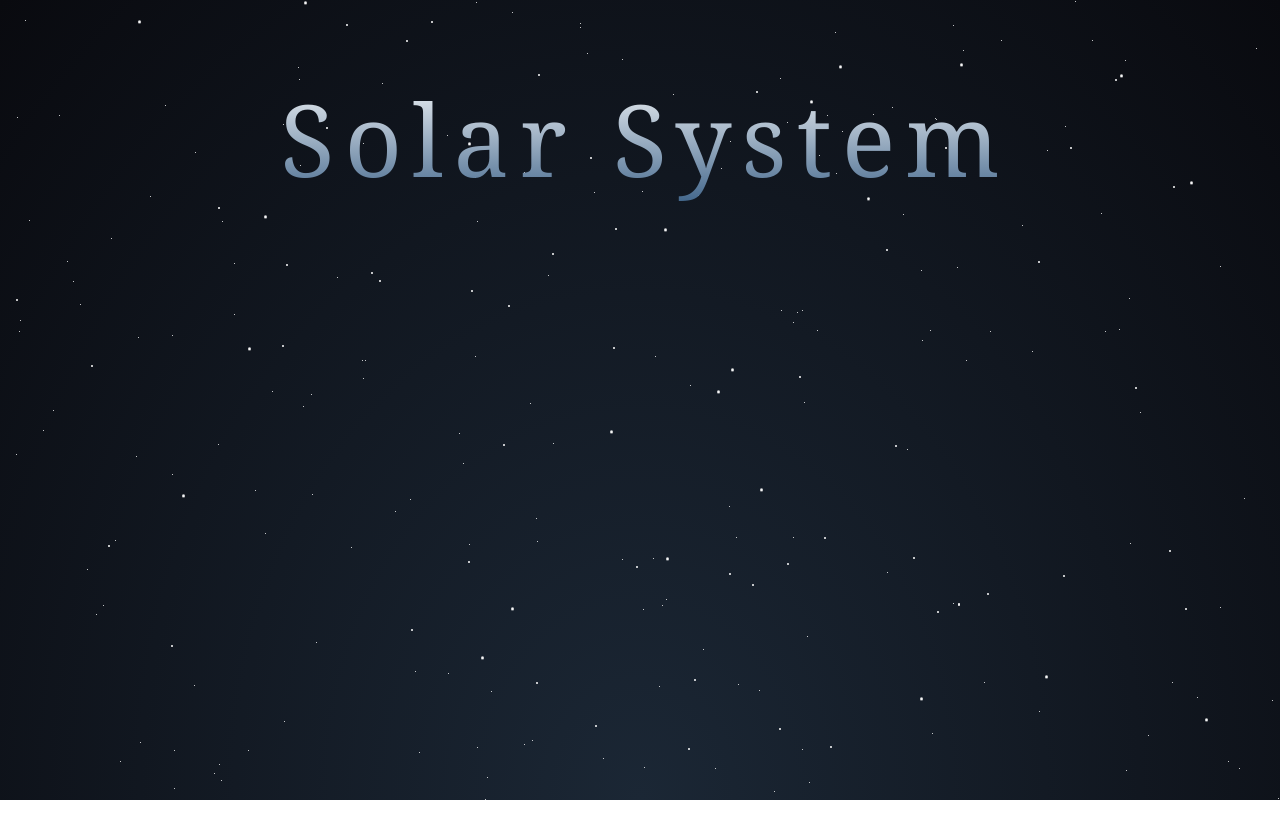
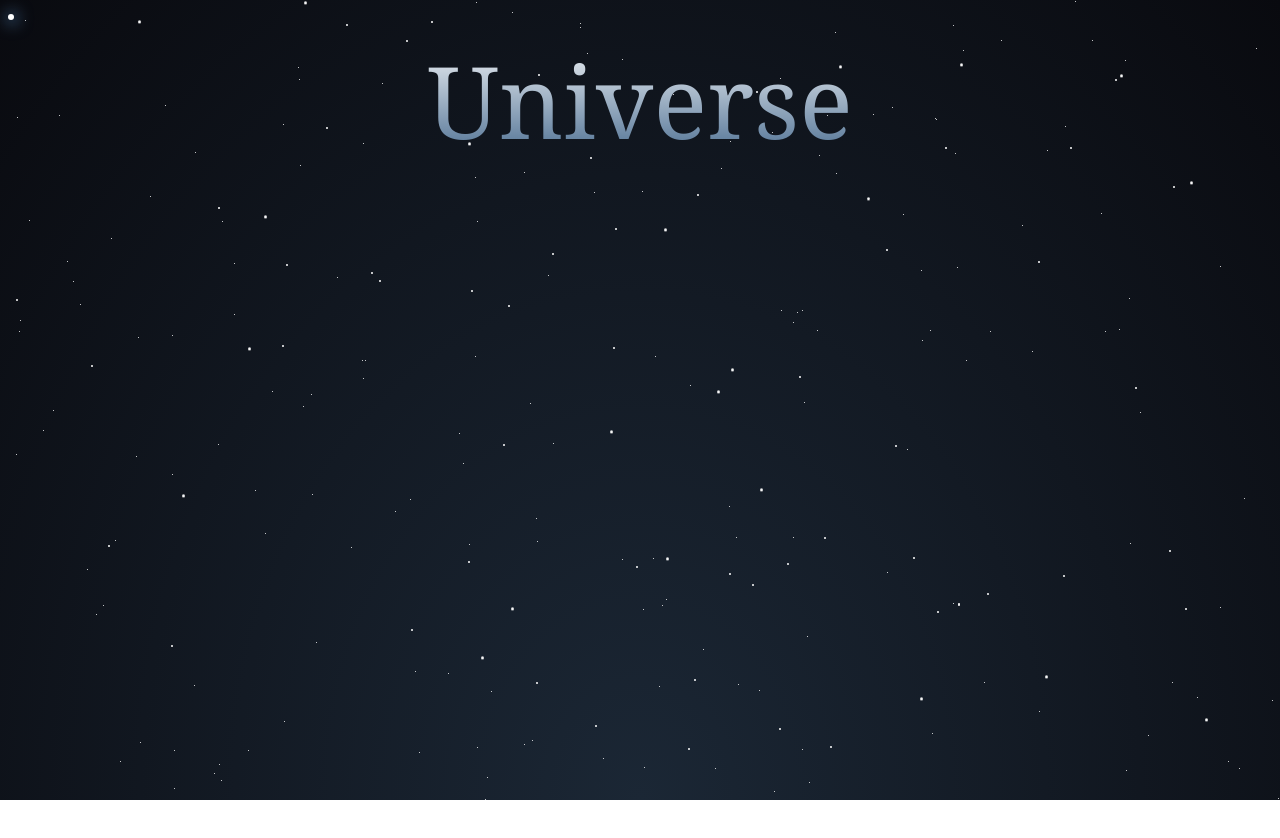
Before and after one commit to RodrigoReis12/stars, a plain HTML site: page index.html in a window 1280 px wide. Shown: the top 838 px of the page. Drawn offline with Linux system fonts and the light colour scheme.

Commit message:
upload javascript

```diff
--- a/index.html
+++ b/index.html
@@ -1,5 +1,5 @@
 <!DOCTYPE html>
-<html lang="en">
+<html lang="pt-br">
 <head>
     <meta charset="UTF-8">
     <meta http-equiv="X-UA-Compatible" content="IE=edge">
@@ -13,9 +13,13 @@
         <div id="stars"></div>
         <div id="stars2"></div>
         <div id="stars3"></div>
+        <div class="point"></div>
         <div id="title">
-            <span>Solar System</span>
+            <span>Universe</span>
         </div>
+
+
+        <script src="script.js"></script>
     </section>
 </body>
 </html>
--- /dev/null
+++ b/script.js
@@ -0,0 +1,9 @@
+window.addEventListener('mousemove', (e) => {
+    let posX = e.clientX;
+    let posY = e.clientY;
+
+    const mouse = document.querySelector('.point');
+
+    mouse.style.left = posX + "px";
+    mouse.style.top = posY + "px";
+});
--- a/style.css
+++ b/style.css
@@ -2,24 +2,21 @@ html {
     height: 100%;
     overflow: hidden;
     background: radial-gradient(ellipse at bottom, #1b2735 0%, #090a0f 100%) no-repeat;
+    cursor: none;
 }
 
 #title {
     position: absolute;
-    top: 15%;
+    top: 4%;
     left: 0;
     right: 0;
-    color: #fff;
     text-align: center;
     font-family: Cambria, Cochin, Georgia, Times, 'Times New Roman', serif;
     font-weight: 300;
     font-size: 100px;
-    letter-spacing: 10px;
-    margin-top: -50px;
-    padding-left: 10px;
 }
 
-@media (max-width: 380px) {
+@media (max-width: 480px) {
     #title {
         font-size: 60px;
     }
@@ -594,6 +591,16 @@ html {
     498px 1947px #fff, 617px 880px #fff, 240px 403px #fff;
 }
 
+.point{
+    width: 6px;
+    height: 6px;
+    box-shadow: 0 0 #888;
+    border-radius: 100%;
+    position: absolute;
+    background-color: #fff;
+    box-shadow: 1px 1px 15px 3px #3e6389;
+}
+
 @keyframes animStar {
     from {
         transform: translateY(0px);
```
